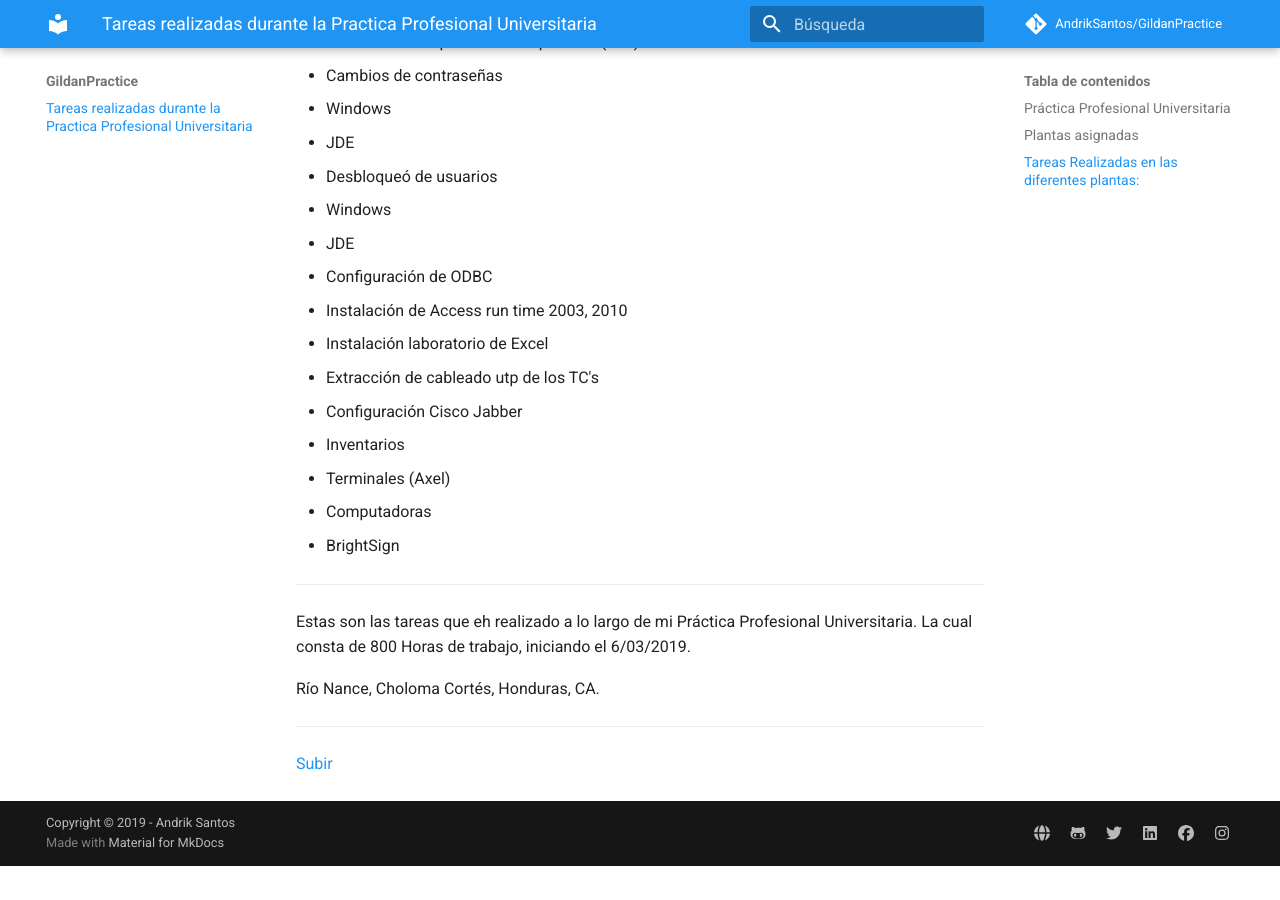
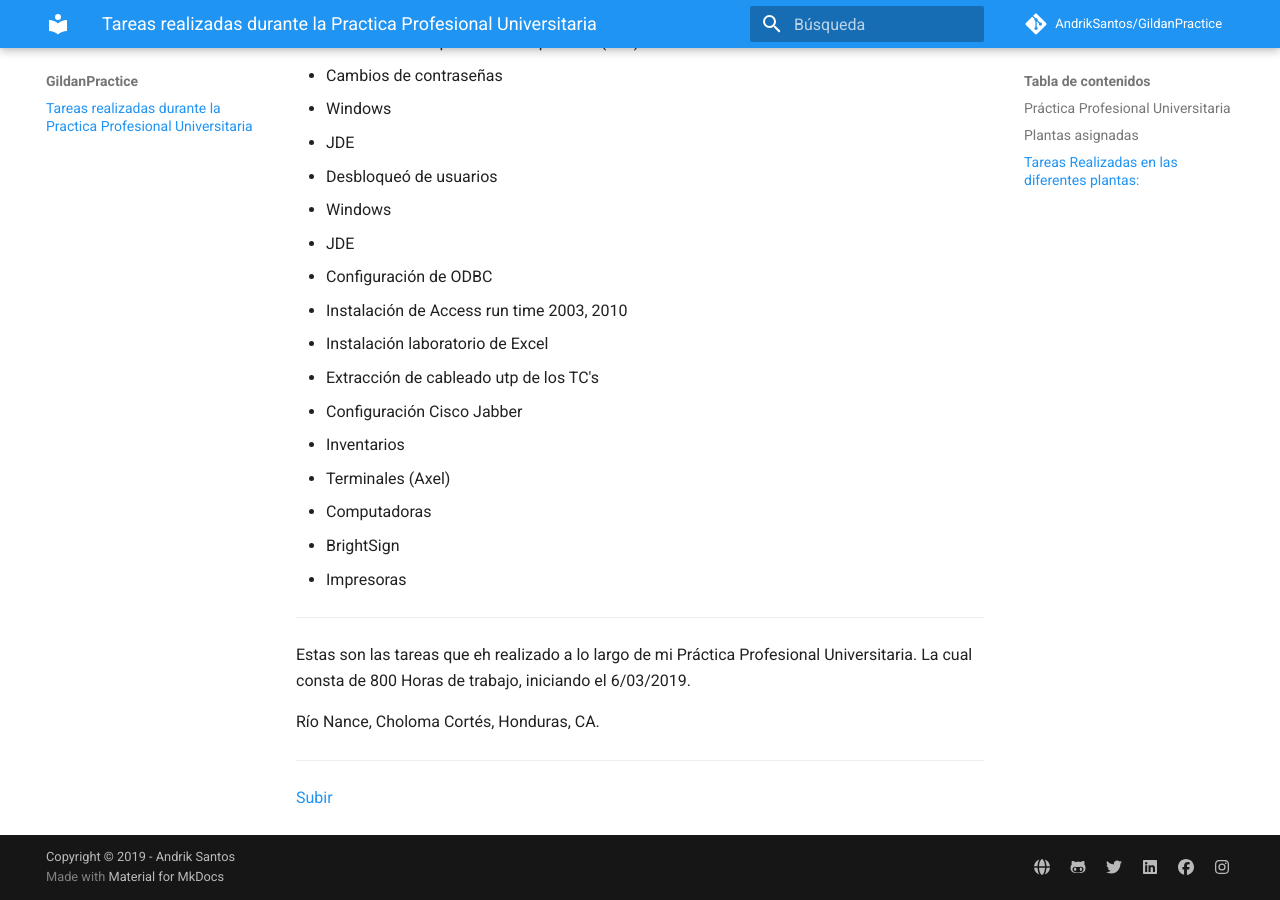
Before and after one commit to andriksantos/GildanPractice, an MkDocs documentation site: the page built from docs/index.md, in a window 1280 px wide and 900 px high, scrolled down 1825 px. Built offline with MkDocs 1.6.1 and Material for MkDocs 9.7.7, drawn with Linux system fonts in a browser that asks for light colours; comment, search, counter and statistics services are not loaded; old or Windows-style settings are respelled for this version of MkDocs; before the commit the page ends 2691 px from its top, so only the background shows below that.

Commit message:
se agrego impresora

```diff
--- a/docs/index.md
+++ b/docs/index.md
@@ -65,6 +65,7 @@
   - Terminales (Axel)
   - Computadoras
   - BrightSign
+  - Impresoras
 
 ---
 
```
Also changed, not shown: site/index.html, site/search/search_index.json, site/sitemap.xml.
